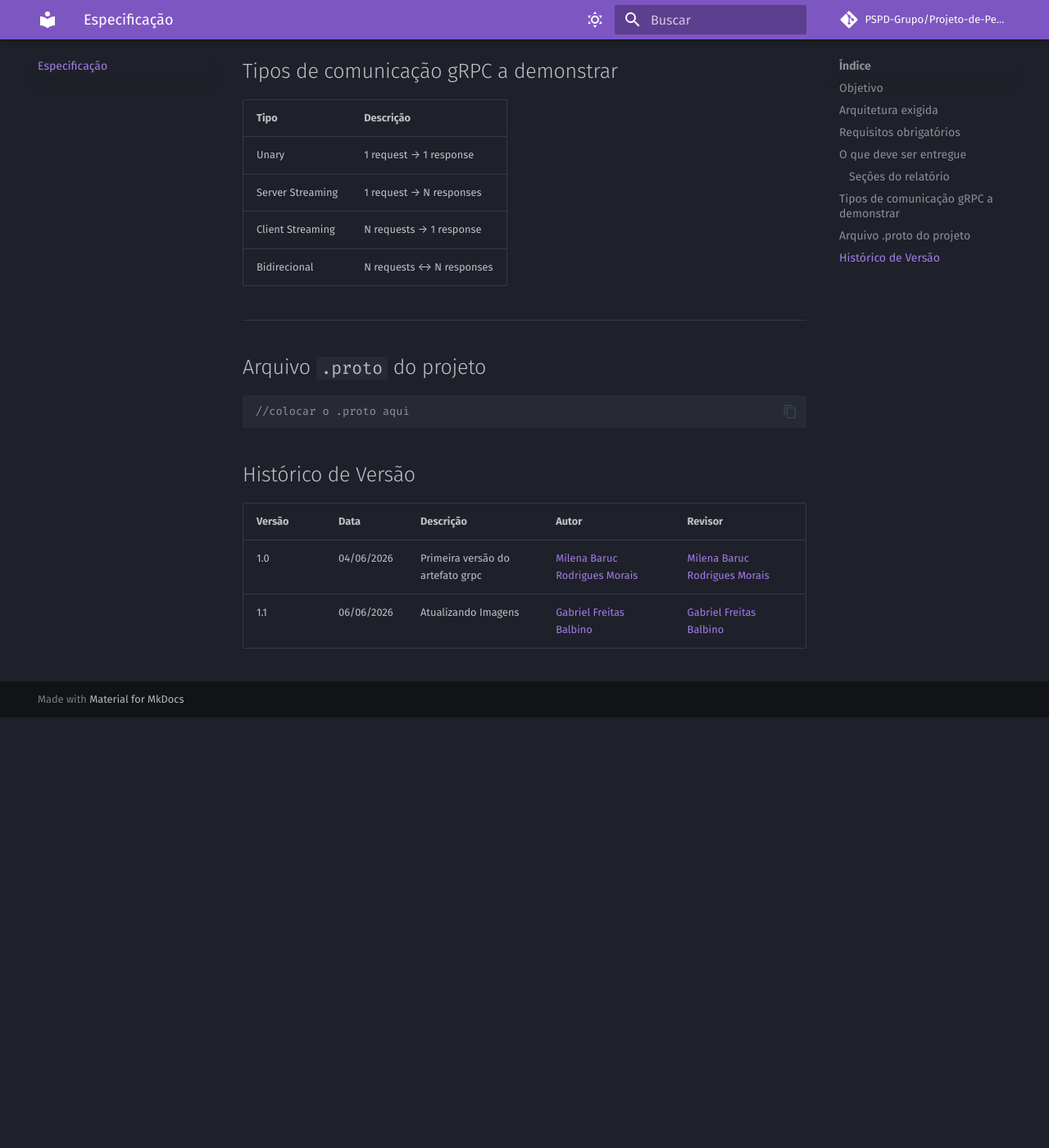
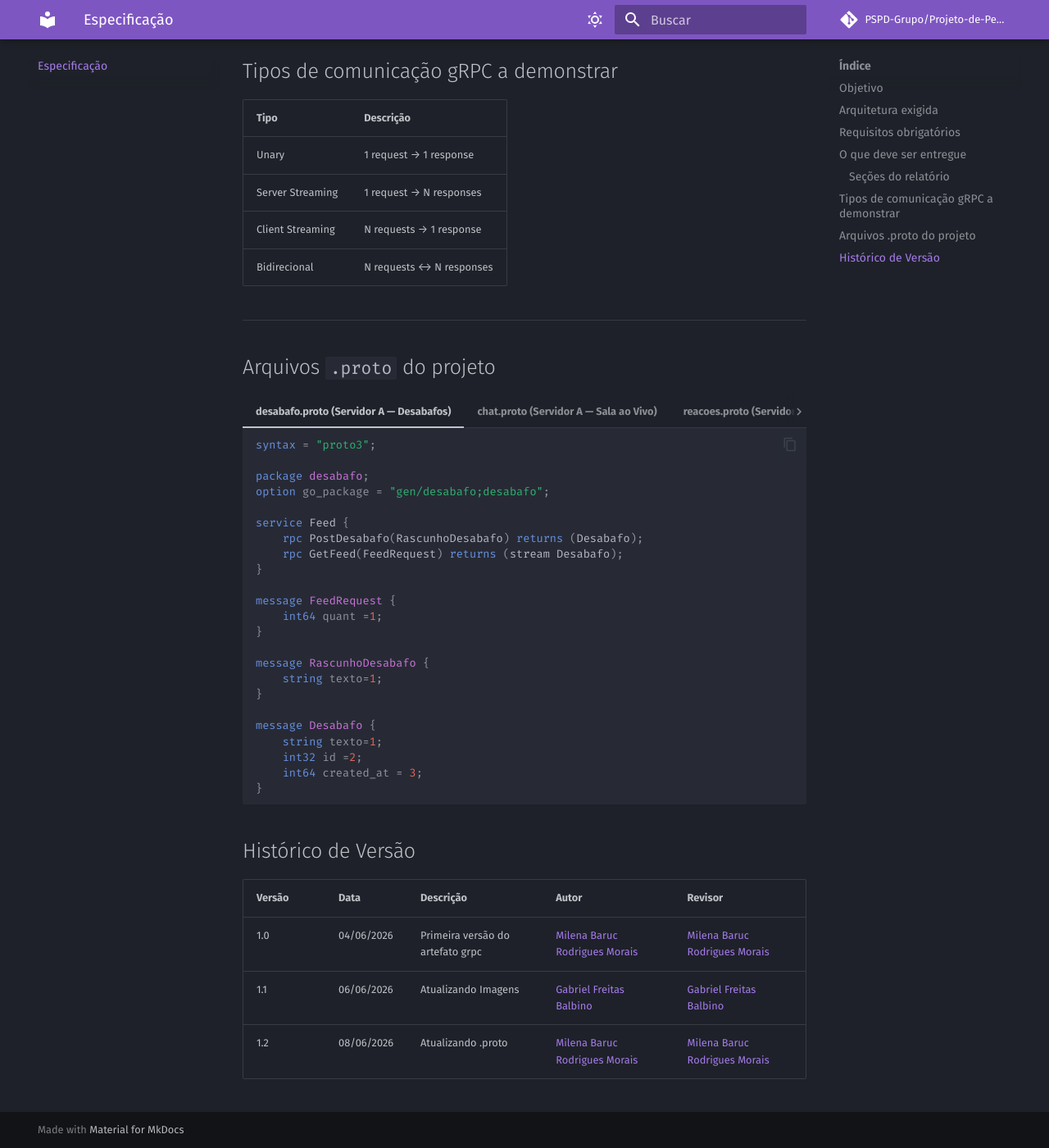
Before and after one commit to PSPD-Grupo/Projeto-de-Pesquisa, an MkDocs documentation site: the page built from docs/especificacao.md, in a window 1280 px wide and 1400 px high, scrolled down 1687 px. Shown: the whole window at 82% size. Built offline with MkDocs 1.6.1 and Material for MkDocs 9.7.7, drawn with Linux system fonts in a browser that asks for light colours; comment, search, counter and statistics services are not loaded; before the commit the page ends 2562 px from its top, so only the background shows below that.

Commit message:
docs: adiciona arquivos .proto na especificacao do projeto

````diff
--- a/docs/especificacao.md
+++ b/docs/especificacao.md
@@ -67,14 +67,92 @@
 
 ---
 
-## Arquivo `.proto` do projeto
+## Arquivos `.proto` do projeto
 
-```protobuf
-//colocar o .proto aqui
-```
+=== "desabafo.proto (Servidor A — Desabafos)"
+
+    ```protobuf
+    syntax = "proto3";
+
+    package desabafo;
+    option go_package = "gen/desabafo;desabafo";
+
+    service Feed {
+        rpc PostDesabafo(RascunhoDesabafo) returns (Desabafo);
+        rpc GetFeed(FeedRequest) returns (stream Desabafo);
+    }
+
+    message FeedRequest {
+        int64 quant =1;
+    }
+
+    message RascunhoDesabafo {
+        string texto=1;
+    }
+
+    message Desabafo {
+        string texto=1;
+        int32 id =2;
+        int64 created_at = 3;
+    }
+    ```
+
+=== "chat.proto (Servidor A — Sala ao Vivo)"
+
+    ```protobuf
+    syntax = "proto3";
+
+    package chat;
+    option go_package = "gen/chat;chat";
+
+    service ChatService {
+      // Bidirectional streaming: client and server both send messages freely.
+      rpc Chat(stream ChatMessage) returns (stream ChatMessage);
+    }
+
+    message ChatMessage {
+        string message_id = 1;
+        string text = 2;
+        string room_id =3;
+        string sender_nickname=4;
+        int64 send_at =5;
+    }
+    ```
+
+=== "reacoes.proto (Servidor B — Reações)"
+
+    ```protobuf
+    syntax = "proto3";
+
+    package reacoes;
+
+    option java_multiple_files = true;
+
+    message ReacaoRequest {
+      string desabafo_id = 1;
+    }
+
+    message ResumoReacoes {
+      int32 total = 1;
+    }
+
+    message ReacaoConsulta {
+      string desabafo_id = 1;
+    }
+
+    message ReacaoResposta {
+      int32 quantidade = 1;
+    }
+
+    service ReacaoService {
+      rpc EnviarReacoes(stream ReacaoRequest) returns (ResumoReacoes);
+      rpc BuscarReacoes(ReacaoConsulta) returns (ReacaoResposta);
+    }
+    ```
 
 ## Histórico de Versão
 | Versão | Data       | Descrição                                      | Autor               | Revisor               |
 |--------|------------|------------------------------------------------|---------------------|-----------------------|
 | 1.0    | 04/06/2026 | Primeira versão do artefato grpc | [Milena Baruc Rodrigues Morais](https://github.com/MilenaBaruc) | [Milena Baruc Rodrigues Morais](https://github.com/MilenaBaruc) |
 | 1.1    | 06/06/2026 | Atualizando Imagens | [Gabriel Freitas Balbino](https://github.com/gabrielfreitass1) | [Gabriel Freitas Balbino](https://github.com/gabrielfreitass1) |
+| 1.2    | 08/06/2026 | Atualizando .proto | [Milena Baruc Rodrigues Morais](https://github.com/MilenaBaruc) | [Milena Baruc Rodrigues Morais](https://github.com/MilenaBaruc) |
````
